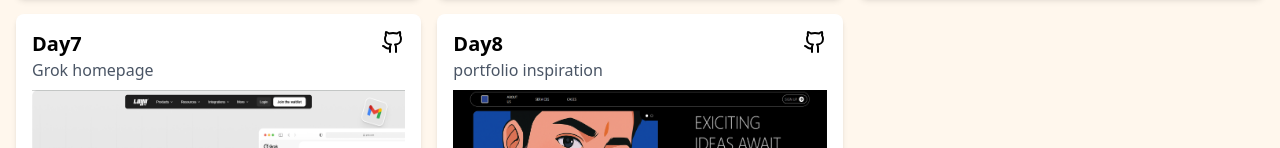
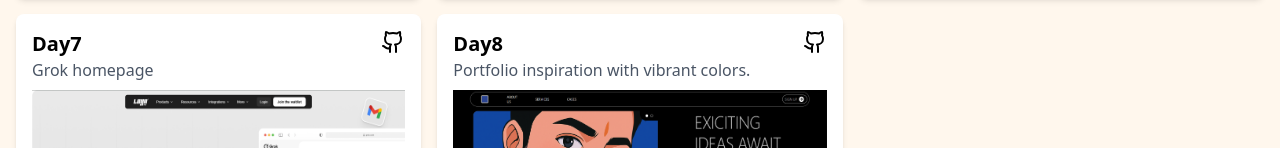
Before and after one commit to janakshukla/Dayui, a React (Vite) app: page / in a window 1280 px wide. Shown: the part 1418-1566 px from the top of the page. Built offline with nearby package versions, Linux system fonts and the light colour scheme.

Commit message:
Update Day8 description for clarity

```diff
--- a/src/Pages/Home.tsx
+++ b/src/Pages/Home.tsx
@@ -66,7 +66,7 @@ const Home = () => {
     {
       day: 8,
       title: "Day8",
-      description: "portfolio inspiration ",
+      description: "Portfolio inspiration with vibrant colors. ",
       image: Day8,
       link: "/day8",
     },
```
